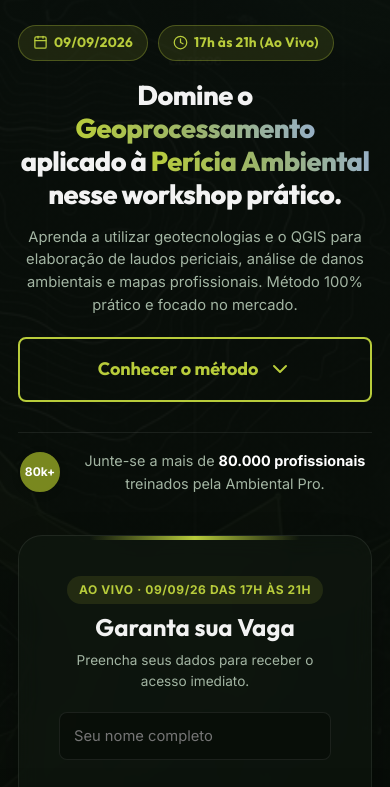
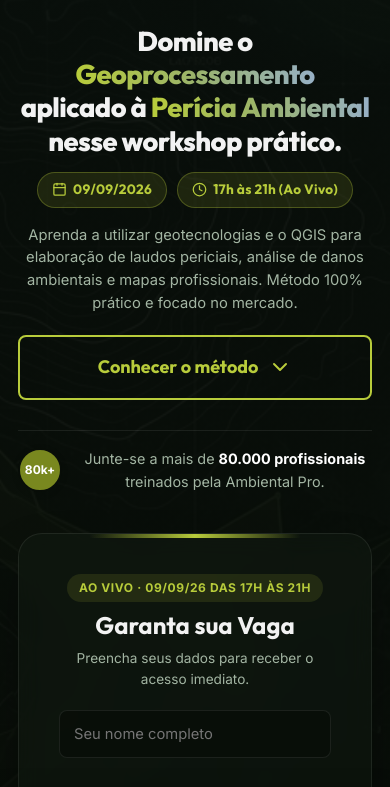
Before and after one commit to henriquegsantos149/workshop.pericia, a website built with Vite: page index.html in a window 390 px wide. Shown: the part 53-840 px from the top of the page. Built offline with nearby package versions, Linux system fonts and the light colour scheme.

Commit message:
style: position event date and time tags below the hero title

```diff
--- a/index.html
+++ b/index.html
@@ -106,15 +106,15 @@
     <section id="hero" class="hero-section">
       <div class="container hero-container">
         <div class="hero-content reveal">
+          <h1 class="hero-title">
+            <span class="title-nowrap">Domine o <span class="gradient-text">Geoprocessamento</span></span><br>aplicado à <span class="gradient-text">Perícia&nbsp;Ambiental</span> nesse workshop&nbsp;prático.
+          </h1>
 
           <div class="hero-event-tags">
             <span class="hero-tag-item"><i data-lucide="calendar"></i> 09/09/2026</span>
             <span class="hero-tag-item"><i data-lucide="clock"></i> 17h às 21h (Ao Vivo)</span>
           </div>
 
-          <h1 class="hero-title">
-            <span class="title-nowrap">Domine o <span class="gradient-text">Geoprocessamento</span></span><br>aplicado à <span class="gradient-text">Perícia&nbsp;Ambiental</span> nesse workshop&nbsp;prático.
-          </h1>
           <p class="hero-subtitle">
             Aprenda a utilizar geotecnologias e o QGIS para elaboração de laudos periciais, análise de danos ambientais e mapas profissionais. Método 100% prático e focado no mercado.
           </p>
--- a/styles.css
+++ b/styles.css
@@ -2876,6 +2876,12 @@
     display: inline-flex;
   }
 
+  .hero-event-tags {
+    justify-content: center;
+    margin-top: 12px;
+    margin-bottom: 16px;
+  }
+
   .hero-title {
     font-size: 1.7rem;
     line-height: 1.22;
```
Also changed, not shown: dist/assets/index-B69_sXkb.css (added), dist/assets/index-Cd44gXnf.css (deleted), dist/assets/index-DY1fnC6g.js (renamed from dist/assets/index-DXMI8VBU.js), dist/index.html.
